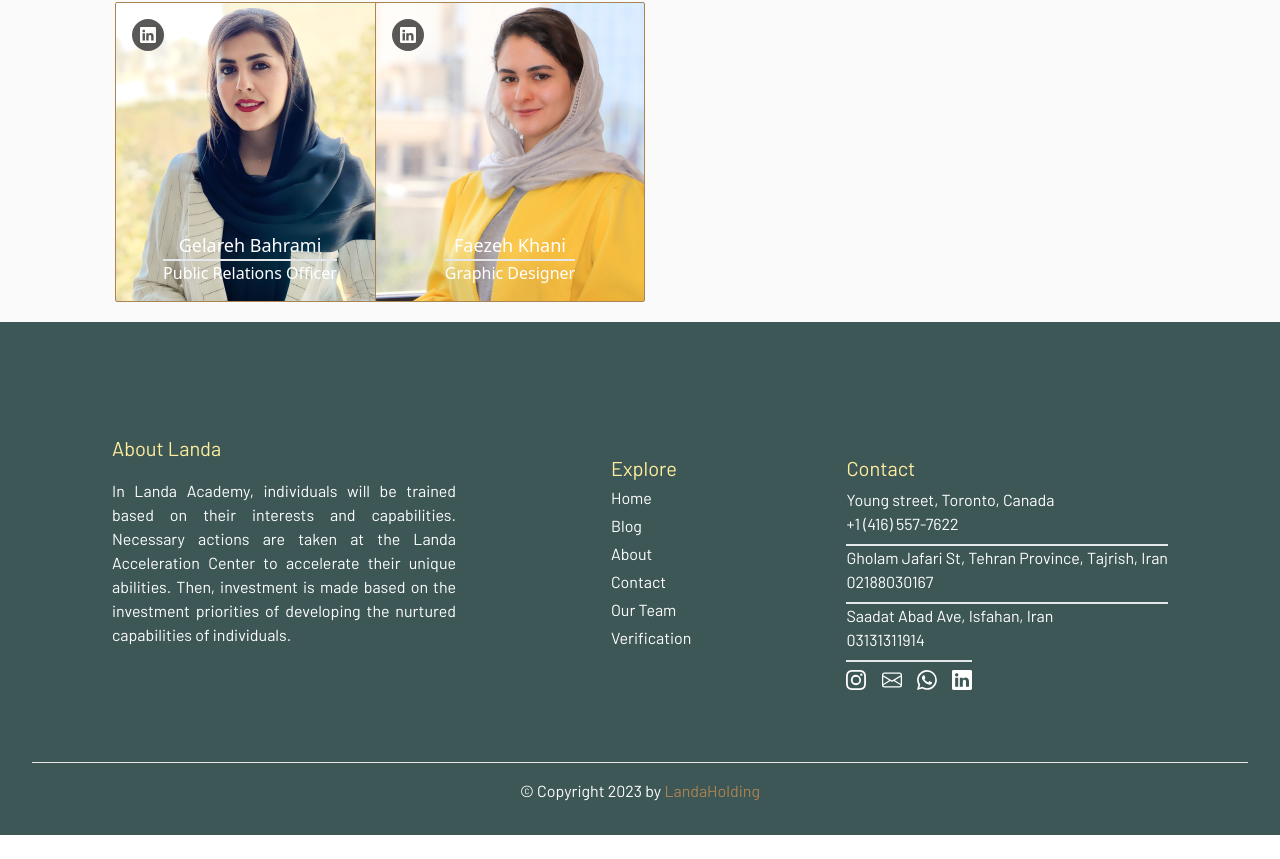
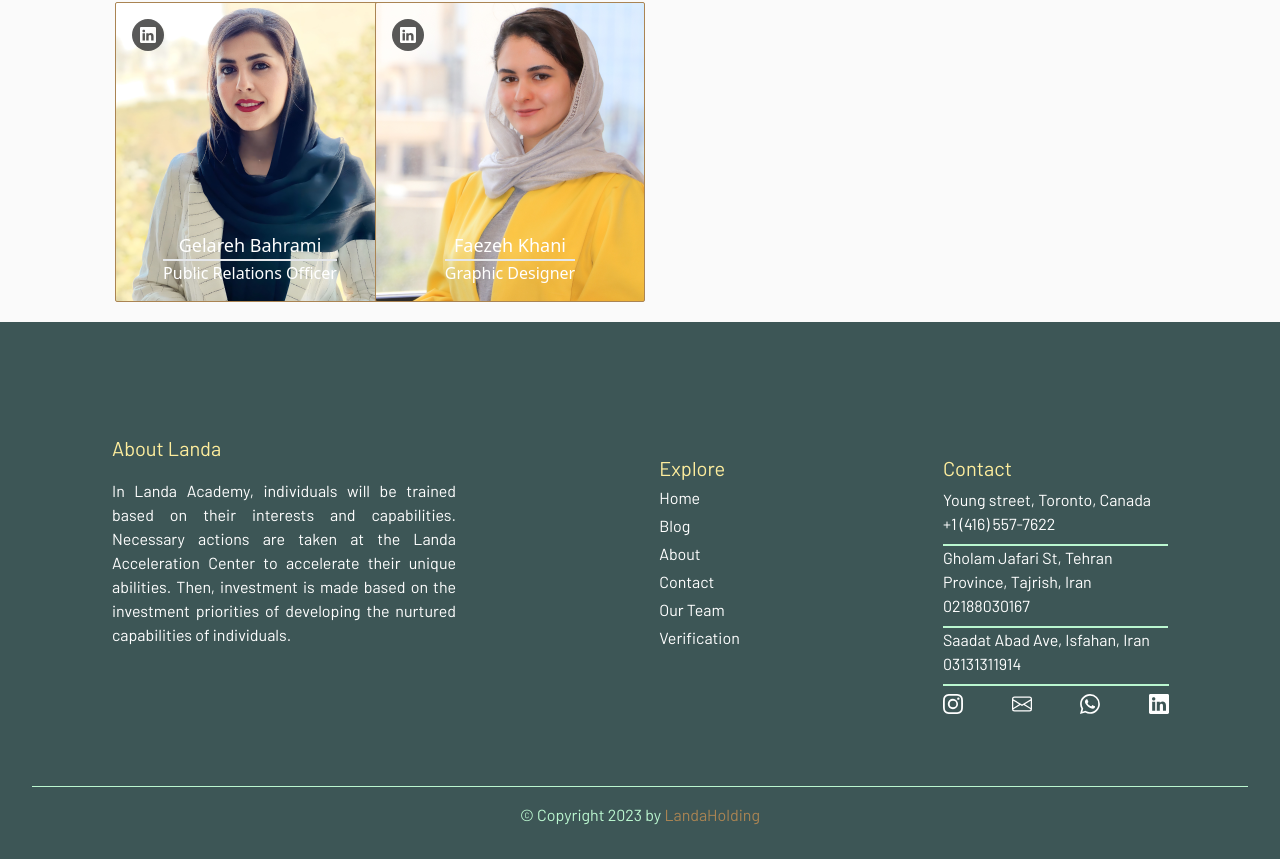
Before and after one commit to Landa-Startup/academy, a Next.js app: page /our-team in a window 1280 px wide. Shown: the part 3058-3917 px from the top of the page. Before the commit the page ends 3893 px from the top, so only its background shows below. Built offline with nearby package versions, Linux system fonts and the light colour scheme.

Commit message:
fix: fixed text and border color

```diff
--- a/components/layout/Footer.tsx
+++ b/components/layout/Footer.tsx
@@ -79,7 +79,7 @@ export default function Footer() {
             Contact
             <br />
           </div>
-          <div className="flex flex-col divide-y-2 gap-2">
+          <div className="flex flex-col divide-y-2 w-[225px] divide-green-200 gap-2">
             <div>
               <div className="text-base font-normal text-justify text-white">
                 Young street, Toronto, Canada
@@ -104,7 +104,7 @@ export default function Footer() {
                 03131311914
               </div>
             </div>
-            <div className="w-[126px] h-[22px] flex flex-row justify-between items-center pt-4 text-white">
+            <div className="w-[226px] h-[22px] flex flex-row justify-between items-center pt-4 text-white">
               <Link
                 aria-label="Instagram"
                 href={
@@ -142,9 +142,9 @@ export default function Footer() {
           </div>
         </div>
       </div>
-      <div className="self-stretch pt-4 text-center text-white border-t">
+      <div className="self-stretch pt-4 text-center text-green-200 border-t border-green-200">
         © Copyright {GetYear()} by{" "}
-        <Link href={"/"} className="text-primary">
+        <Link href={"/"} className="text-primary text-green-200">
           LandaHolding
         </Link>
       </div>
```
